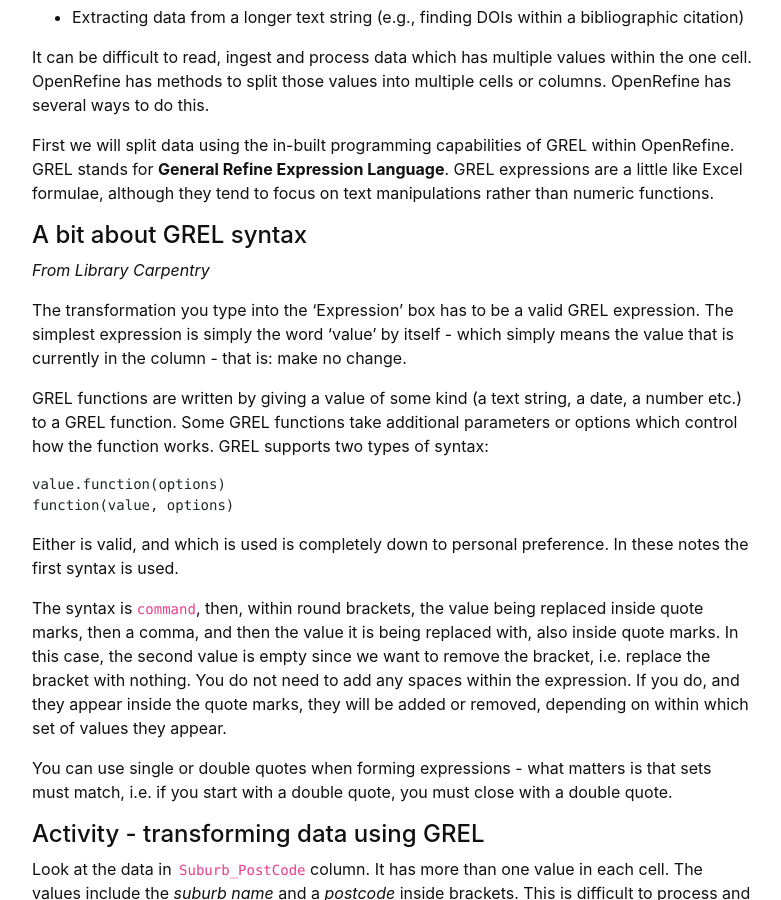
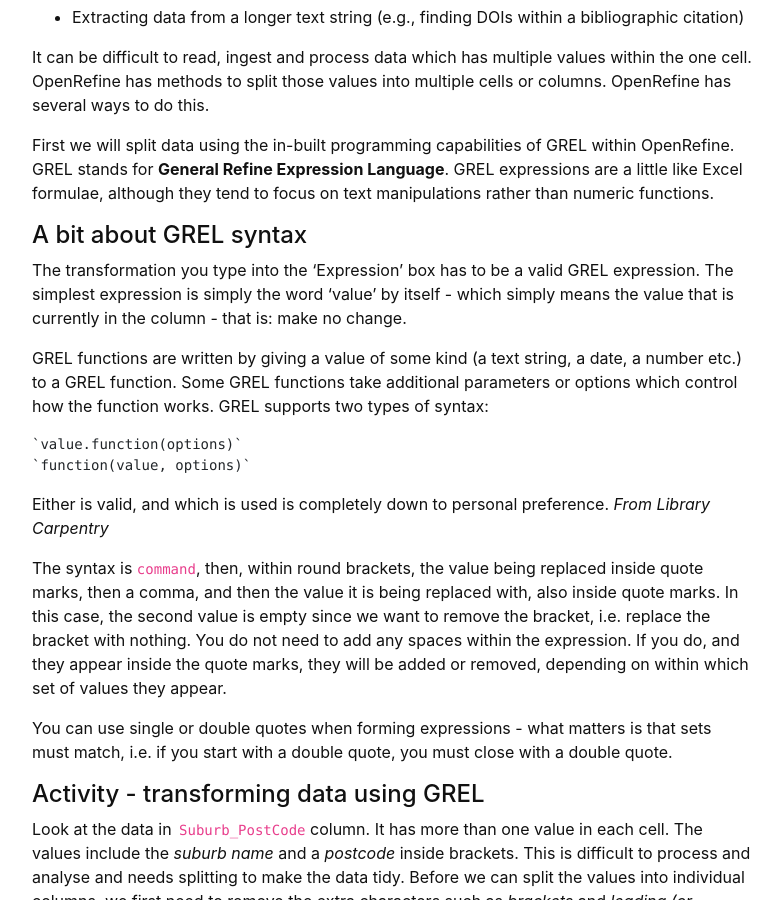
Before and after one commit to GULibrarySandbox/intro-data-wrangle, a Jekyll site: the page built from content/6-lesson.md, in a window 1280 px wide and 900 px high, scrolled down 394 px. Shown: the whole window, without its empty margins (248-1029 px from the left). Built offline with Jekyll 4.4.1, drawn with Linux system fonts in a browser that asks for light colours.

Commit message:
Update 6-lesson.md

```diff
--- a/content/6-lesson.md
+++ b/content/6-lesson.md
@@ -22,16 +22,16 @@ It can be difficult to read, ingest and process data which has multiple values w
 First we will split data using the in-built programming capabilities of GREL within OpenRefine.  GREL stands for **General Refine Expression Language**. GREL expressions are a little like Excel formulae, although they tend to focus on text manipulations rather than numeric functions.
 
 #### A bit about GREL syntax
+
+The transformation you type into the ‘Expression’ box has to be a valid GREL expression. The simplest expression is simply the word ‘value’ by itself - which simply means the value that is currently in the column - that is: make no change.
+
+GREL functions are written by giving a value of some kind (a text string, a date, a number etc.) to a GREL function. Some GREL functions take additional parameters or options which control how the function works. GREL supports two types of syntax:
+
+    `value.function(options)`
+    `function(value, options)`
+
+Either is valid, and which is used is completely down to personal preference.
 *From Library Carpentry*
->The transformation you type into the ‘Expression’ box has to be a valid GREL expression. The simplest expression is simply the word ‘value’ by itself - which simply means the value that is currently in the column - that is: make no change.
-
->GREL functions are written by giving a value of some kind (a text string, a date, a number etc.) to a GREL function. Some GREL functions take additional parameters or options which control how the function works. GREL supports two types of syntax:
-
-    value.function(options)
-    function(value, options)
-
->Either is valid, and which is used is completely down to personal preference. In these notes the first syntax is used.
-
 
 The syntax is `command`, then, within round brackets, the value being replaced inside quote marks, then a comma, and then the value it is being replaced with, also inside quote marks. In this case, the second value is empty since we want to remove the bracket, i.e. replace the bracket with nothing. You do not need to add any spaces within the expression. If you do, and they appear inside the quote marks, they will be added or removed, depending on within which set of values they appear.
 
```
